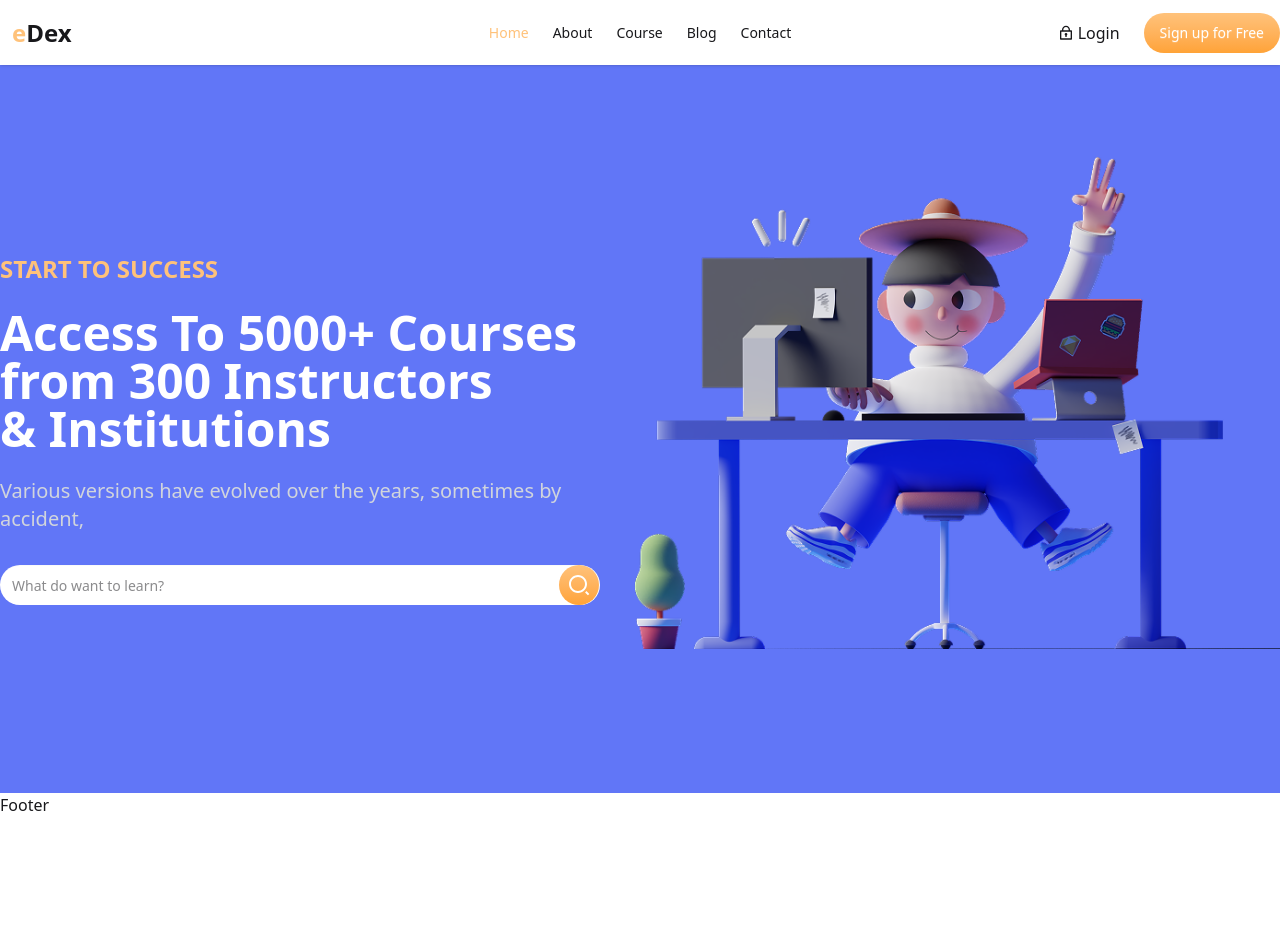
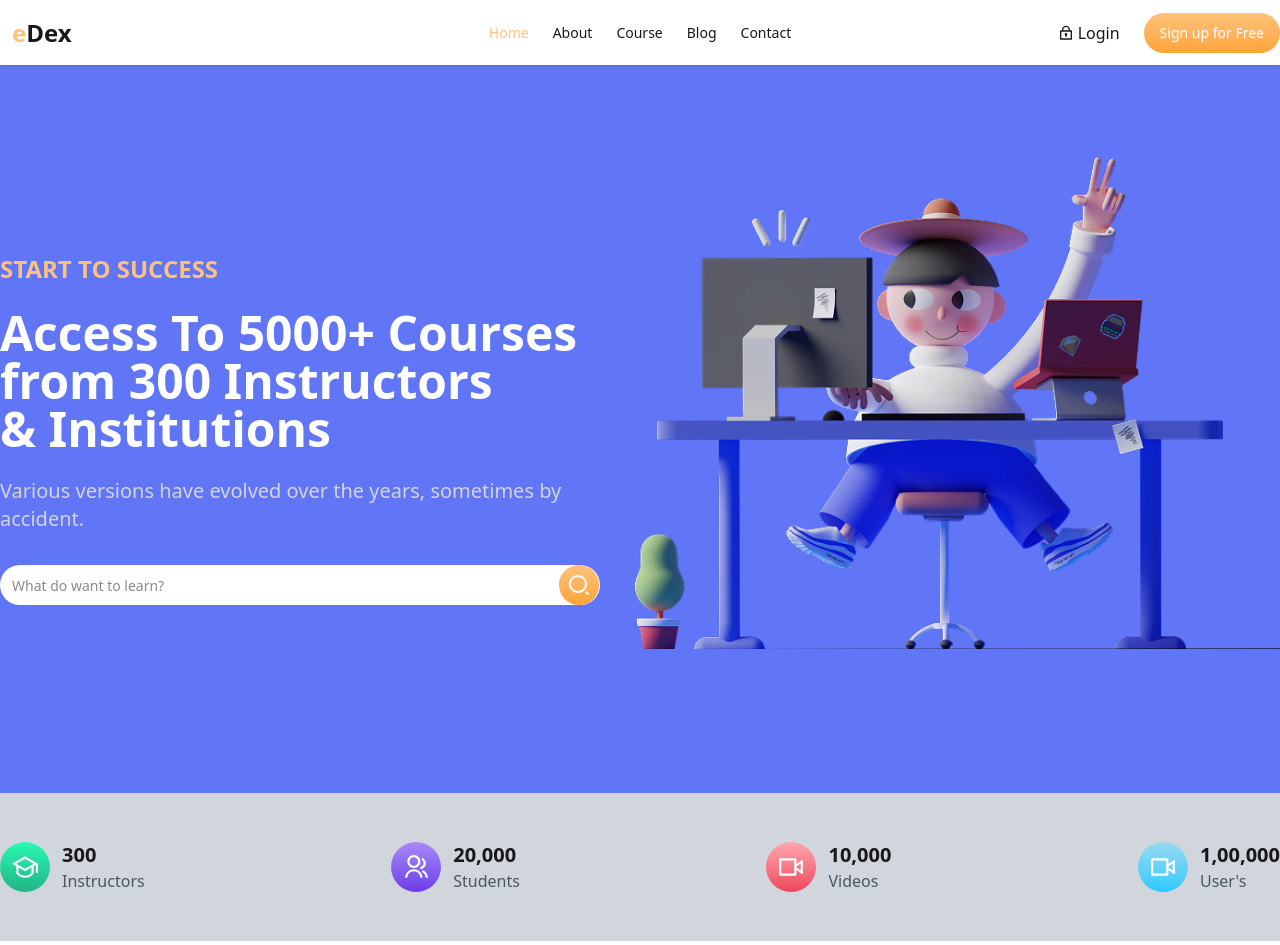
Before and after one commit to azizurrbappy/eDex, a Next.js app: page / in a window 1280 px wide. Shown: the top 945 px of the page. Before the commit the page ends 817 px from the top, so only its background shows below. Built offline with nearby package versions, Linux system fonts and the light colour scheme.

Commit message:
added Statistics section

```diff
--- /dev/null
+++ b/src/app/components/Statistics/Statistics.jsx
@@ -0,0 +1,20 @@
+import React from 'react';
+
+const Statistics = ({ children, count, title, gFrom, gTo }) => {
+  return (
+    <div className="flex items-center gap-3">
+      <div
+        className={`text-white p-3 bg-gradient-to-b from-[#${gFrom}] to-[#${gTo}] rounded-full max-w-fit`}
+      >
+        {children}
+      </div>
+
+      <div>
+        <h2 className="text-xl font-bold">{count}</h2>
+        <p className="text-base text-gray-600">{title}</p>
+      </div>
+    </div>
+  );
+};
+
+export default Statistics;
--- a/src/app/page.jsx
+++ b/src/app/page.jsx
@@ -1,7 +1,13 @@
 import React from 'react';
 import Container from './components/Container/Container';
 import Image from 'next/image';
-import { RiSearch2Line } from '@remixicon/react';
+import {
+  RiGraduationCapLine,
+  RiGroupLine,
+  RiSearch2Line,
+  RiVideoOnLine,
+} from '@remixicon/react';
+import Statistics from './components/Statistics/Statistics';
 
 const Home = () => {
   return (
@@ -19,7 +25,7 @@ const Home = () => {
             </h1>
             <p className="text-gray-300 lg:text-xl text-lg">
               Various versions have evolved over the years, sometimes by
-              accident,
+              accident.
             </p>
 
             <form className="mt-8 relative">
@@ -46,6 +52,63 @@ const Home = () => {
           </div>
         </Container>
       </section>
+
+      {/* Statistics Section */}
+      <section className="bg-gray-300">
+        <Container className="py-12 flex items-center justify-between lg:px-0 px-4 flex-wrap gap-10">
+          <div className="flex items-center gap-3">
+            <div
+              className={`text-white p-3 bg-gradient-to-b from-[#2AF9B1] to-[#20B486] rounded-full max-w-fit`}
+            >
+              <RiGraduationCapLine size={26}></RiGraduationCapLine>
+            </div>
+
+            <div>
+              <h2 className="text-xl font-bold">300</h2>
+              <p className="text-base text-gray-600">Instructors</p>
+            </div>
+          </div>
+
+          <div className="flex items-center gap-3">
+            <div
+              className={`text-white p-3 bg-gradient-to-b from-[#A988F9] to-[#6D3AE9] rounded-full max-w-fit`}
+            >
+              <RiGroupLine size={26}></RiGroupLine>
+            </div>
+
+            <div>
+              <h2 className="text-xl font-bold">20,000</h2>
+              <p className="text-base text-gray-600">Students</p>
+            </div>
+          </div>
+
+          <div className="flex items-center gap-3">
+            <div
+              className={`text-white p-3 bg-gradient-to-b from-[#FFA4AF] to-[#EE455A] rounded-full max-w-fit`}
+            >
+              <RiVideoOnLine size={26}></RiVideoOnLine>
+            </div>
+
+            <div>
+              <h2 className="text-xl font-bold">10,000</h2>
+              <p className="text-base text-gray-600">Videos</p>
+            </div>
+          </div>
+
+          <div className="flex items-center gap-3">
+            <div
+              className={`text-white p-3 bg-gradient-to-b from-[#92DAF0] to-[#21C9FF] rounded-full max-w-fit`}
+            >
+              <RiVideoOnLine size={26}></RiVideoOnLine>
+            </div>
+
+            <div>
+              <h2 className="text-xl font-bold">1,00,000</h2>
+              <p className="text-base text-gray-600">User's</p>
+            </div>
+          </div>
+        </Container>
+      </section>
     </>
   );
 };
```
